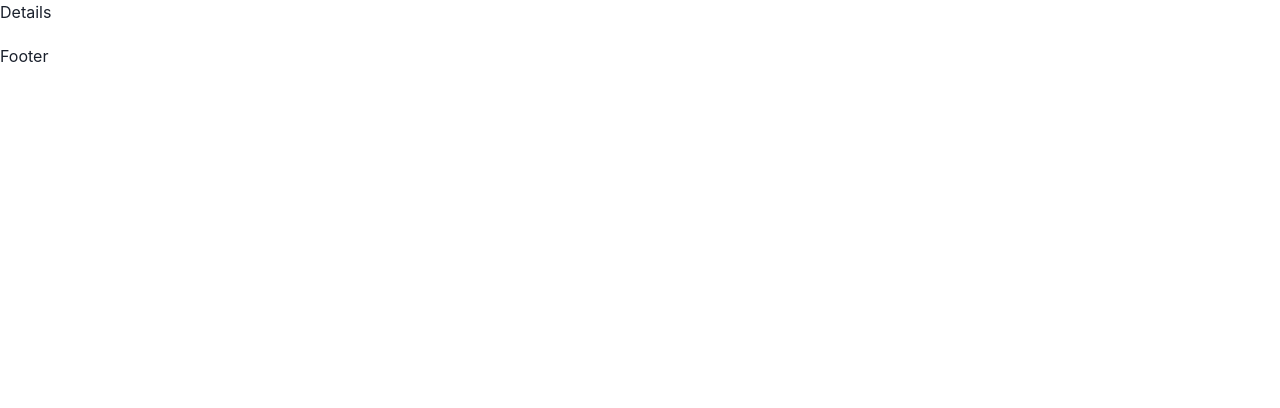
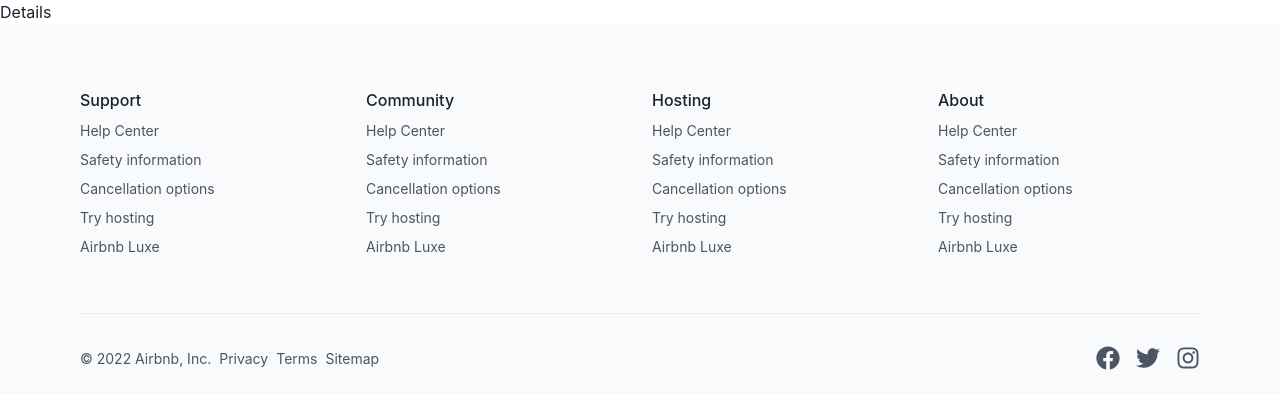
Before and after one commit to younusshamim/airbnb, a React (Vite) app: page /details in a window 1280 px wide. Shown: the top 408 px of the page. Built offline with nearby package versions, Linux system fonts and the light colour scheme.

Commit message:
design the footer section

```diff
--- /dev/null
+++ b/src/pages/Shared/Footer/Card.jsx
@@ -0,0 +1,27 @@
+import { Stack, Text } from "@chakra-ui/react";
+
+const Card = ({ title }) => {
+  return (
+    <Stack w="full">
+      <Text fontWeight="500">{title}</Text>
+
+      <Text fontSize="14px" color="#4B5563">
+        Help Center
+      </Text>
+      <Text fontSize="14px" color="#4B5563">
+        Safety information
+      </Text>
+      <Text fontSize="14px" color="#4B5563">
+        Cancellation options
+      </Text>
+      <Text fontSize="14px" color="#4B5563">
+        Try hosting
+      </Text>
+      <Text fontSize="14px" color="#4B5563">
+        Airbnb Luxe
+      </Text>
+    </Stack>
+  );
+};
+
+export default Card;
--- a/src/pages/Shared/Footer/Footer.jsx
+++ b/src/pages/Shared/Footer/Footer.jsx
@@ -1,11 +1,50 @@
-import { HStack, Text } from "@chakra-ui/react";
-import React from "react";
+import { Box, Divider, Grid, HStack, Stack, Text } from "@chakra-ui/react";
+import Card from "./Card";
+import { FaFacebook, FaTwitter, FaInstagram } from "react-icons/fa";
 
 const Footer = () => {
   return (
-    <HStack py="5">
-      <Text>Footer</Text>
-    </HStack>
+    <Stack px="80px" pt="64px" bg="#F9FAFB">
+      <Grid templateColumns="repeat(4, 1fr)" gap={"24px"} w="full" mb="48px ">
+        <Card title="Support" />
+        <Card title="Community" />
+        <Card title="Hosting" />
+        <Card title="About" />
+      </Grid>
+
+      <Divider mb="24px" />
+
+      <HStack justify="space-between" pb="24px">
+        <HStack>
+          <Text fontSize="14px" color="#4B5563">
+            © 2022 Airbnb, Inc.
+          </Text>
+          <Text fontSize="14px" color="#4B5563">
+            Privacy
+          </Text>
+          <Text fontSize="14px" color="#4B5563">
+            Terms
+          </Text>
+          <Text fontSize="14px" color="#4B5563">
+            Sitemap
+          </Text>
+        </HStack>
+
+        <HStack gap="16px">
+          <Box fontSize="24px" color="#4B5563" cursor="pointer">
+            <FaFacebook />
+          </Box>
+
+          <Box fontSize="24px" color="#4B5563" cursor="pointer">
+            <FaTwitter />
+          </Box>
+
+          <Box fontSize="24px" color="#4B5563" cursor="pointer">
+            <FaInstagram />
+          </Box>
+        </HStack>
+      </HStack>
+    </Stack>
   );
 };
 
```
